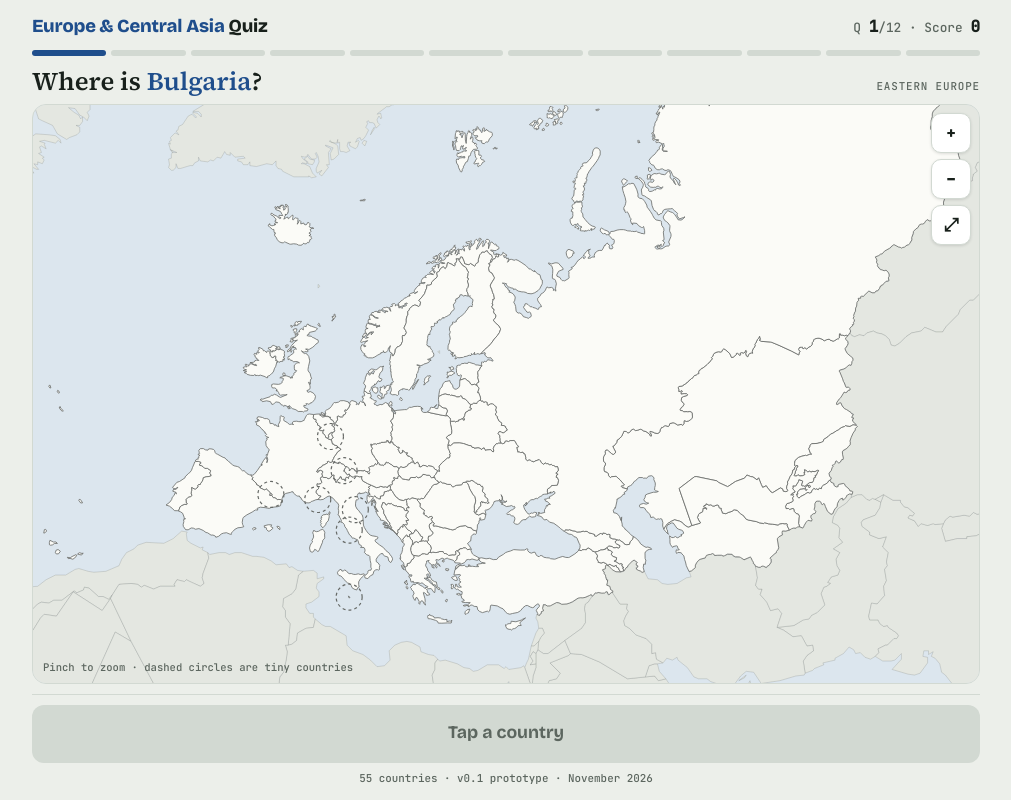
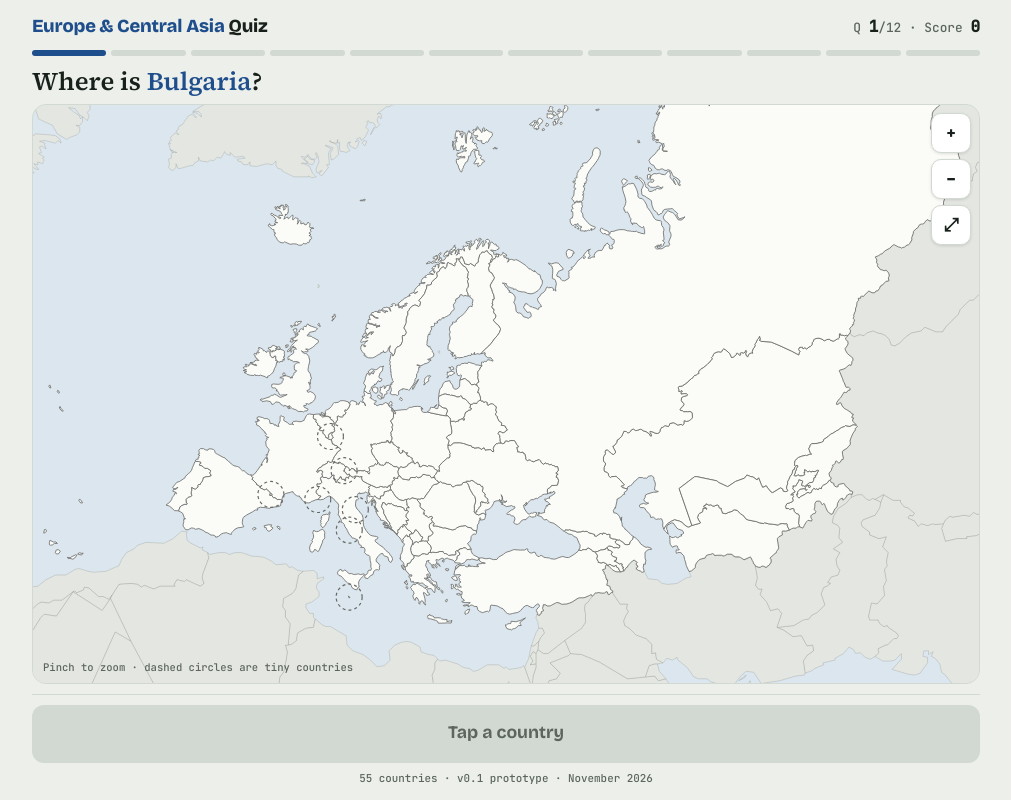
Before and after one commit to btennett/european_countries_quiz, a plain HTML site: page index.html in a window 1280 px wide. Shown: the whole page, without its empty margins (134-1145 px from the left). Drawn offline with nearby package versions, Linux system fonts and the light colour scheme.

Commit message:
Add files via upload

```diff
--- a/index.html
+++ b/index.html
@@ -20,6 +20,7 @@
 <meta name="twitter:card" content="summary_large_image">
 <link rel="icon" type="image/png" sizes="32x32" href="favicon-32.png">
 <link rel="apple-touch-icon" sizes="180x180" href="apple-touch-icon.png">
+<link rel="icon" type="image/png" sizes="512x512" href="icon-512.png">
 <link rel="preconnect" href="https://fonts.googleapis.com">
 <link rel="preconnect" href="https://fonts.gstatic.com" crossorigin>
 <link rel="stylesheet" href="https://fonts.googleapis.com/css2?family=Bricolage+Grotesque:opsz,wght@12..96,500;12..96,700;12..96,800&family=Source+Serif+4:opsz,wght@8..60,500;8..60,600&family=JetBrains+Mono:wght@500&display=swap">
@@ -362,7 +363,7 @@ function show() {
   picked = null; answered = false;
   clearMap();
   $("question").innerHTML = `Where is <b>${esc(x.country)}</b>?`;
-  $("cat").textContent = x.region;
+  $("cat").textContent = "";
   $("fact").hidden = true; $("hint").hidden = false;
   const b = $("mainBtn"); b.disabled = true; b.textContent = "Tap a country";
   ease(sel).call(zoom.transform, home());
```
Also changed, not shown: apple-touch-icon.png, favicon-32.png, icon-512.png, preview.png (added).
